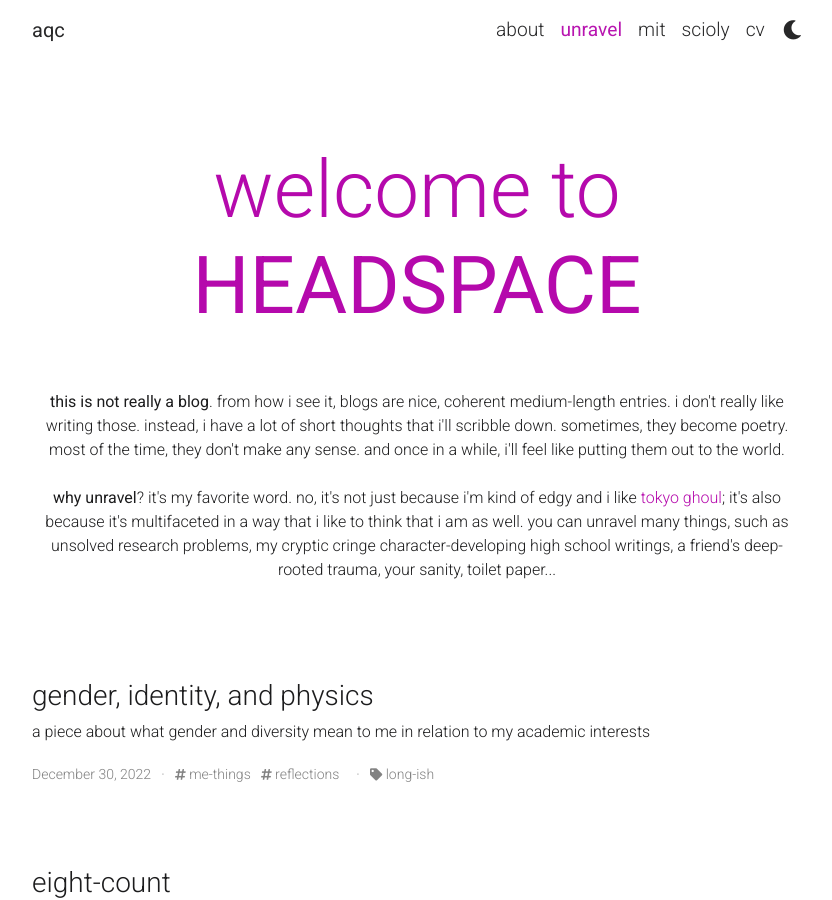
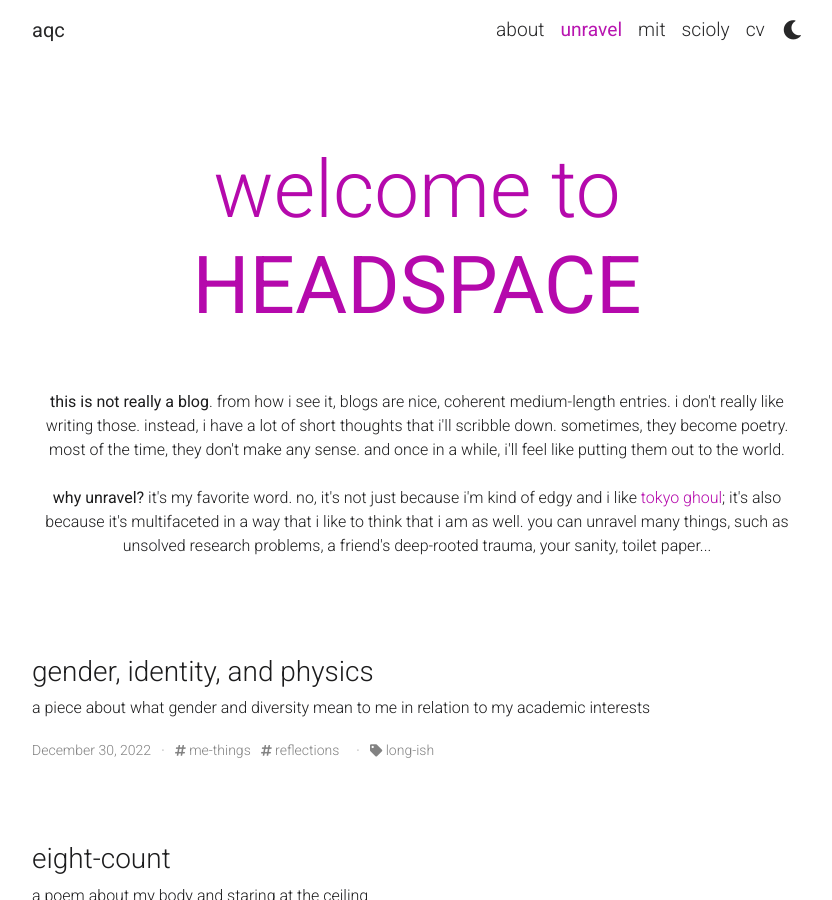
Before and after one commit to aqcheng/aqcheng.github.io, a Jekyll site: the page built from blog/index.html, in a window 1280 px wide and 900 px high. Shown: the whole window, without its empty margins (223-1055 px from the left). Built offline with Jekyll 4.4.1, drawn with Linux system fonts in a browser that asks for light colours; the list of posts is cut into pages by our own code; comment, search, counter and statistics services are not loaded; a style sheet for code colours, icons or effects is not loaded.

Commit message:
removed and modified descriptions in blog categories

```diff
--- a/_config.yml
+++ b/_config.yml
@@ -124,10 +124,9 @@
  i don't really like writing those. instead, i have a lot of short thoughts that i'll scribble down.
  sometimes, they become poetry. most of the time, they don't make any sense. and once in a while, i'll feel like putting them out
  to the world. <br><br>
- <b>why unravel</b>? it's my favorite word. no, it's not just because i'm kind of edgy and i like <a href="https://www.youtube.com/watch?v=7aMOurgDB-o">tokyo ghoul</a>;
+ <b>why unravel?</b> it's my favorite word. no, it's not just because i'm kind of edgy and i like <a href="https://www.youtube.com/watch?v=7aMOurgDB-o">tokyo ghoul</a>;
  it's also because it's multifaceted in a way that i like to think that i am as well. you can unravel many things,
- such as unsolved research problems, my cryptic cringe character-developing
- high school writings, a friend's deep-rooted trauma, your sanity, toilet paper...
+ such as unsolved research problems, a friend's deep-rooted trauma, your sanity, toilet paper...
 permalink: /blog/:year/:title/
 
 # Pagination
--- a/_includes/pagination.html
+++ b/_includes/pagination.html
@@ -1,5 +1,5 @@
 {%- if paginator.total_pages > 1 -%}
-<nav aria-label="Blog page naviation">
+<nav aria-label="Blog page navigation">
   <ul class="pagination pagination-lg justify-content-center">
     <li class="page-item {% unless paginator.previous_page %}disabled{% endunless %}">
       <a class="page-link" href="{{ paginator.previous_page_path | relative_url }}" tabindex="-1" aria-disabled="{{ paginator.previous_page }}">Newer</a>
--- a/_layouts/archive-category.html
+++ b/_layouts/archive-category.html
@@ -6,7 +6,6 @@
 
   <header class="post-header">
     <h1 class="post-title"> <i class="fas fa-tag fa-sm"></i> {{ page.title }} </h1>
-    <p class="post-description"> an archive of posts in this category </p>
   </header>
 
   <article>
--- a/_layouts/archive-tag.html
+++ b/_layouts/archive-tag.html
@@ -6,7 +6,6 @@
 
   <header class="post-header">
     <h1 class="post-title"> <i class="fas fa-hashtag fa-sm"></i> {{ page.title }} </h1>
-    <p class="post-description"> an archive of posts with this tag </p>
   </header>
 
   <article>
```
Also changed, not shown: _layouts/archive-year.html (+7 -2 lines).
